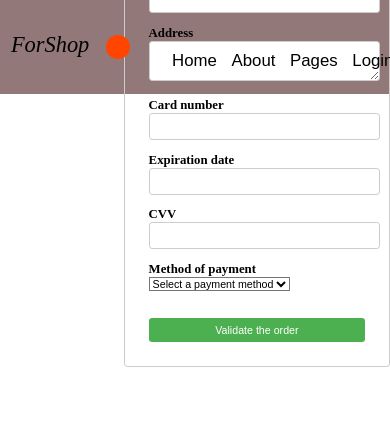
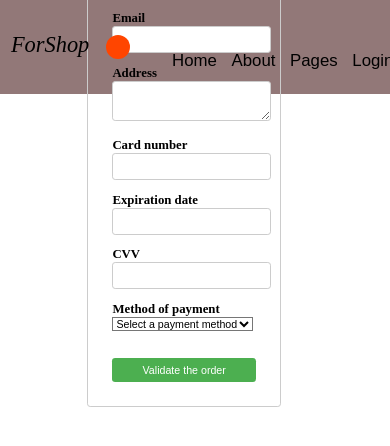
Before and after one commit to nessytb/eco-web, a PHP site: page /checkout.html in a window 390 px wide. Shown: the top 446 px of the page. Run offline with PHP 8.4, Linux system fonts and the light colour scheme; some libraries are stand-ins or nearby versions.

Commit message:
Update checkout.css

```diff
--- a/checkout.css
+++ b/checkout.css
@@ -264,7 +264,7 @@
     background-color: #45a049;
   }
 
-  @media screen and (max-width: 700px) {
+  @media only screen and (max-width: 700px) {
     .loogo{
       position: absolute;
       font-size: 28px;
@@ -279,9 +279,9 @@
       height: 30px;
     }
 .checkout {
-    width: 1060px;
-    margin-top: 90px;
-    margin-right: 2%;
+    width: 1260px;
+    margin-top: 190px;
+    margin-left: 2%;
     padding: 1rem;
     border: 1px solid #ccc;
     border-radius: 4px;
```
